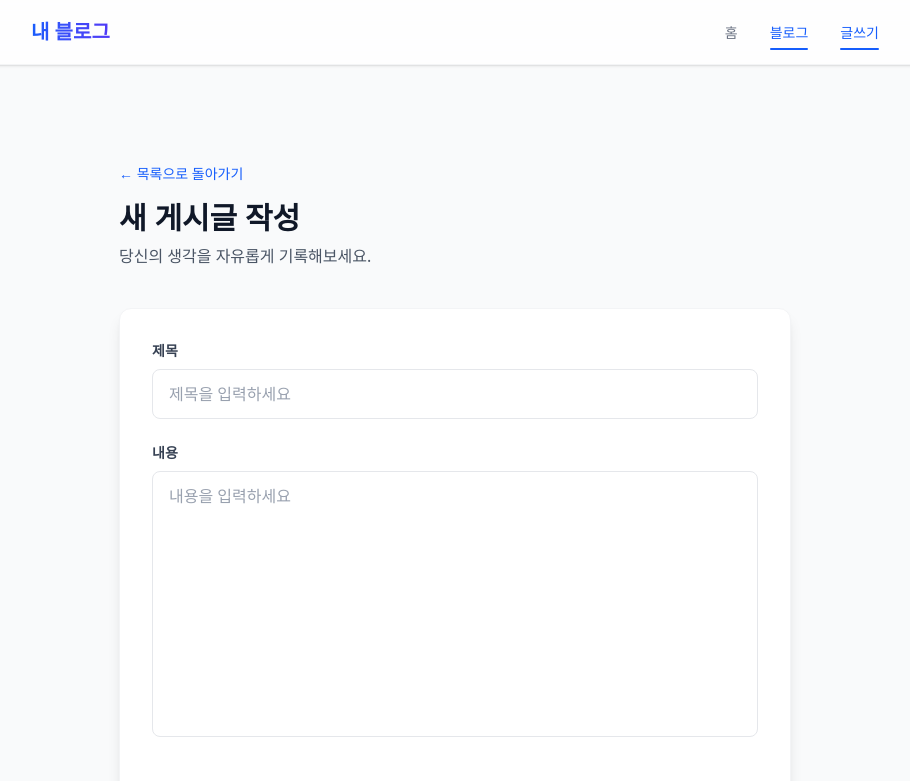
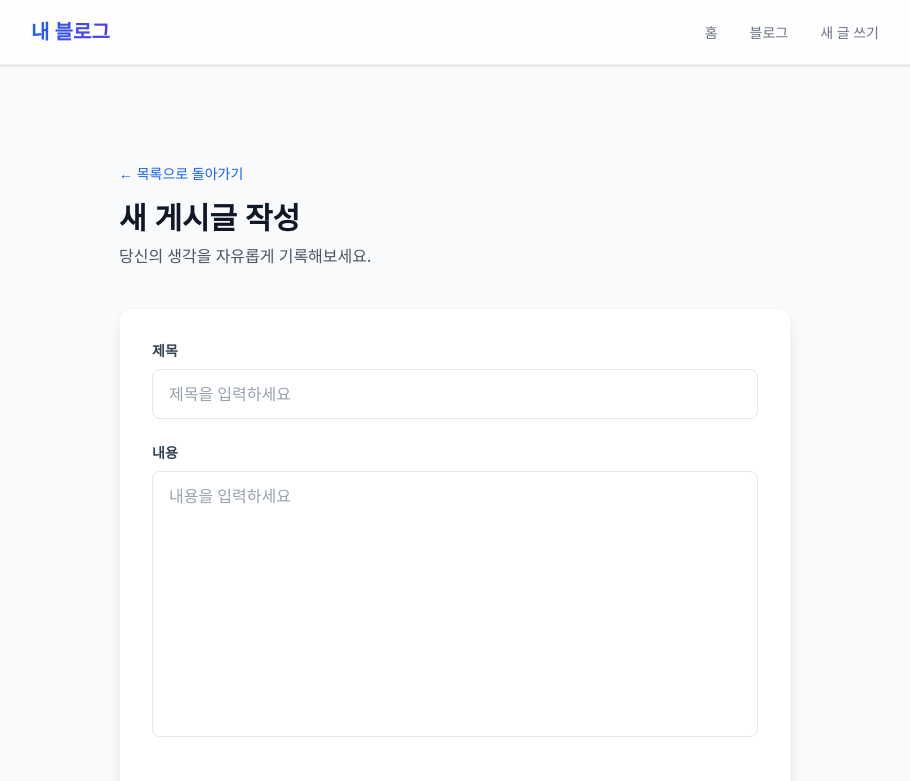
Before and after one commit to yangim0808/my-first-web, a Next.js app: page /posts/new in a window 1280 px wide. Shown: the top 781 px of the page, without its empty margins (185-1095 px from the left). Built offline with nearby package versions, Linux system fonts and the light colour scheme.

Commit message:
feat: add root layout with global navigation and styling

```diff
--- a/app/layout.tsx
+++ b/app/layout.tsx
@@ -1,6 +1,6 @@
 import type { Metadata } from "next";
+import Link from "next/link";
 import "./globals.css";
-import Navbar from "@/components/Navbar";
 
 export const metadata: Metadata = {
   title: "내 블로그",
@@ -14,9 +14,41 @@ export default function RootLayout({
 }>) {
   return (
     <html lang="ko">
-      <body className="bg-gray-50 text-gray-900 min-h-screen">
-        <Navbar />
-        <main className="max-w-4xl mx-auto px-6 py-12">{children}</main>
+      <body className="bg-gray-50 text-gray-900 min-h-screen flex flex-col">
+        <header className="sticky top-0 z-50 bg-white/80 backdrop-blur-md border-b border-gray-100 shadow-sm">
+          <div className="max-w-4xl mx-auto px-6 h-16 flex items-center justify-between">
+            <Link
+              href="/"
+              className="text-xl font-bold bg-gradient-to-r from-blue-600 to-indigo-600 bg-clip-text text-transparent hover:opacity-80 transition-opacity"
+            >
+              내 블로그
+            </Link>
+            <nav>
+              <ul className="flex space-x-8">
+                <li>
+                  <Link href="/" className="text-sm font-medium text-gray-500 hover:text-blue-600 transition-colors">
+                    홈
+                  </Link>
+                </li>
+                <li>
+                  <Link href="/posts" className="text-sm font-medium text-gray-500 hover:text-blue-600 transition-colors">
+                    블로그
+                  </Link>
+                </li>
+                <li>
+                  <Link href="/posts/new" className="text-sm font-medium text-gray-500 hover:text-blue-600 transition-colors">
+                    새 글 쓰기
+                  </Link>
+                </li>
+              </ul>
+            </nav>
+          </div>
+        </header>
+
+        <main className="max-w-4xl mx-auto px-6 py-12 flex-grow w-full">
+          {children}
+        </main>
+
         <footer className="text-center text-gray-400 py-12 border-t mt-auto">
           © 2026 내 블로그
         </footer>
--- a/components/Navbar.tsx
+++ /dev/null
@@ -1,51 +0,0 @@
-"use client";
-
-import Link from "next/link";
-import { usePathname } from "next/navigation";
-
-export default function Navbar() {
-  const pathname = usePathname();
-
-  const navItems = [
-    { name: "홈", href: "/" },
-    { name: "블로그", href: "/posts" },
-    { name: "글쓰기", href: "/posts/new" },
-  ];
-
-  return (
-    <header className="sticky top-0 z-50 bg-white/80 backdrop-blur-md border-b border-gray-100 shadow-sm">
-      <div className="max-w-4xl mx-auto px-6 h-16 flex items-center justify-between">
-        <Link
-          href="/"
-          className="text-xl font-bold bg-gradient-to-r from-blue-600 to-indigo-600 bg-clip-text text-transparent hover:opacity-80 transition-opacity"
-        >
-          내 블로그
-        </Link>
-        <nav>
-          <ul className="flex space-x-8">
-            {navItems.map((item) => {
-              const isActive = pathname === item.href || (item.href !== "/" && pathname.startsWith(item.href));
-              return (
-                <li key={item.href}>
-                  <Link
-                    href={item.href}
-                    className={`text-sm font-medium transition-all duration-200 relative py-1
-                      ${isActive
-                        ? "text-blue-600"
-                        : "text-gray-500 hover:text-gray-900"
-                      }`}
-                  >
-                    {item.name}
-                    {isActive && (
-                      <span className="absolute -bottom-1 left-0 w-full h-0.5 bg-blue-600 rounded-full" />
-                    )}
-                  </Link>
-                </li>
-              );
-            })}
-          </ul>
-        </nav>
-      </div>
-    </header>
-  );
-}
```
